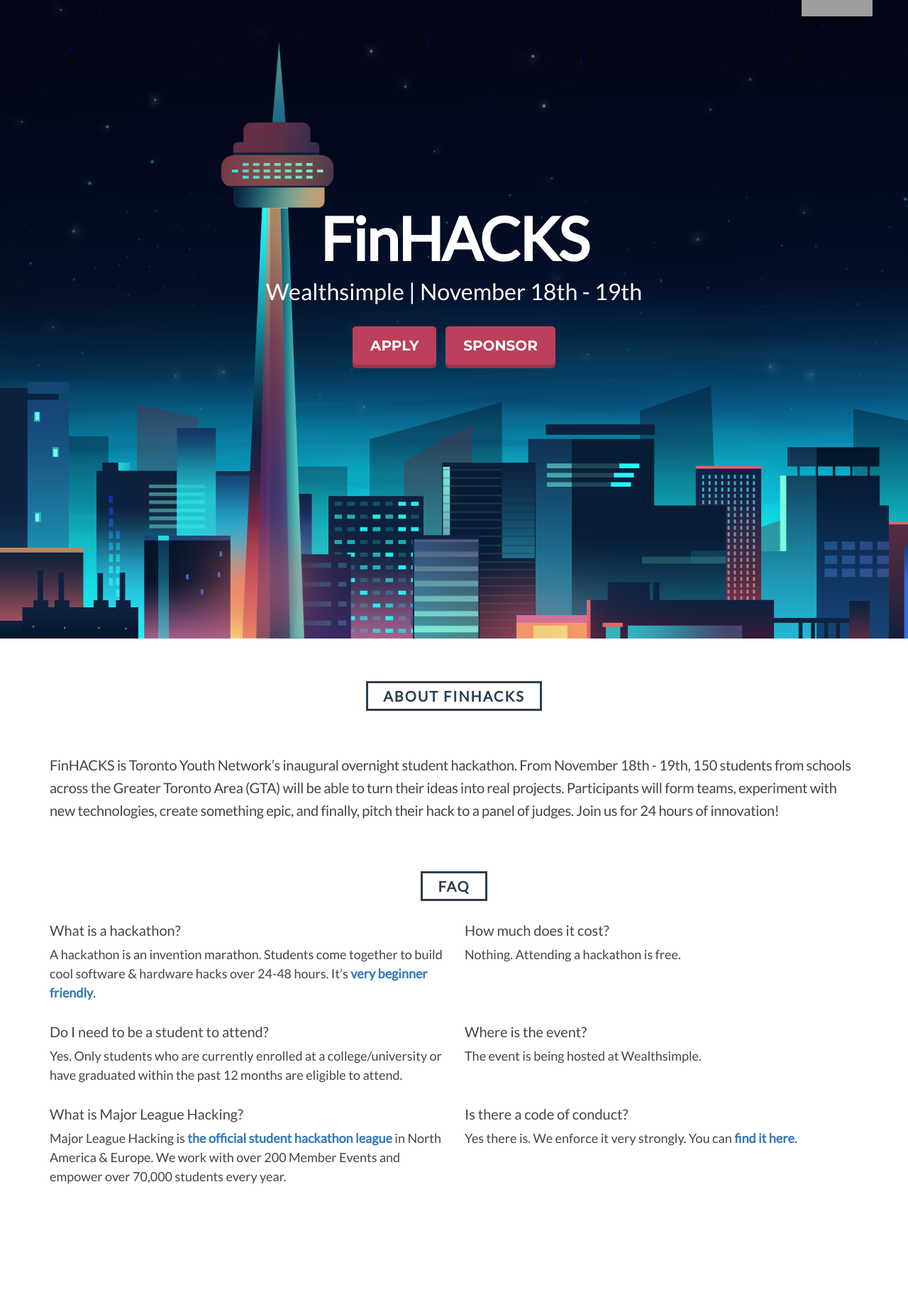
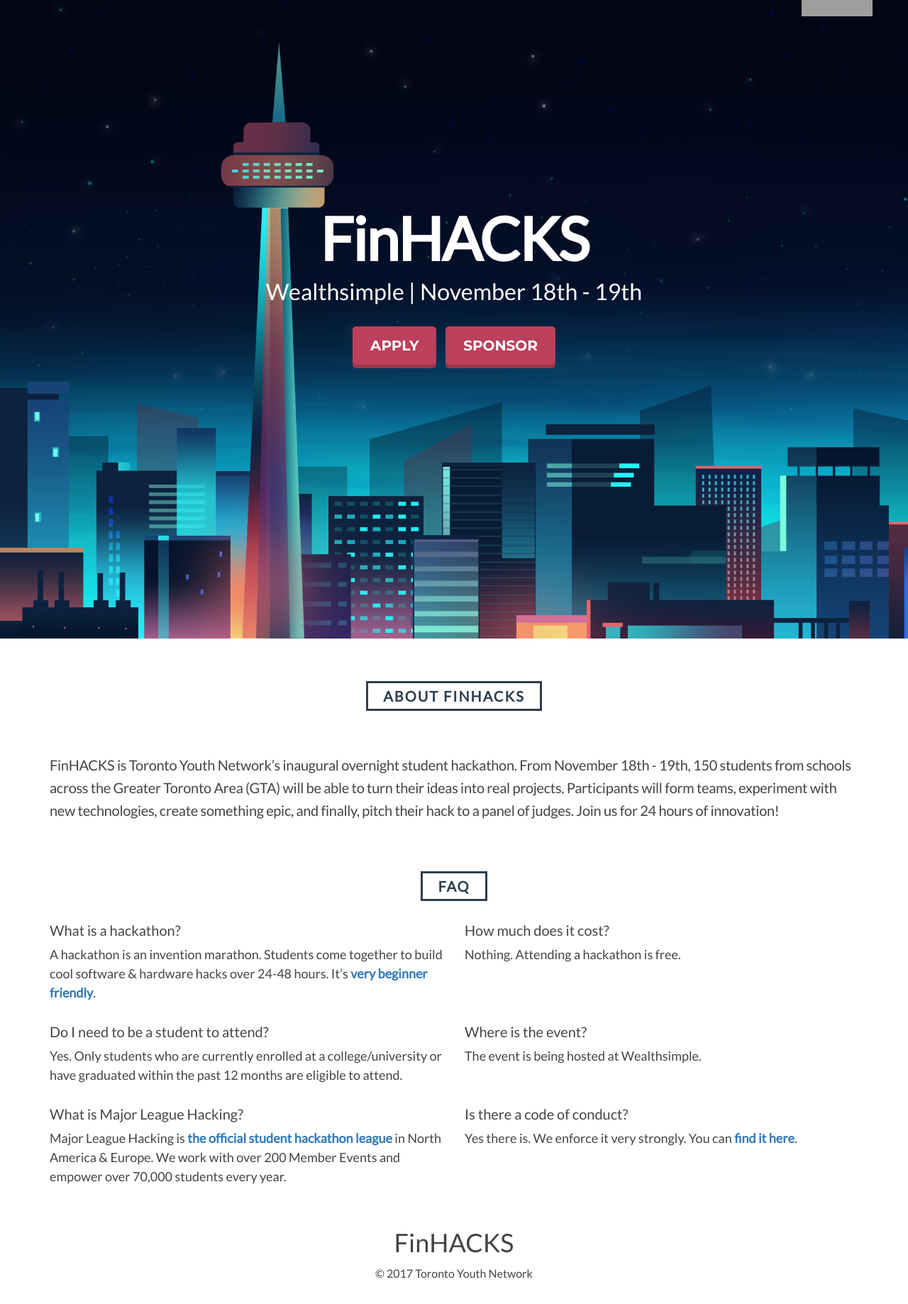
Before and after one commit to lokhinw/finhacks, a Jekyll site: the page built from index.html, in a window 1280 px wide. Shown: the whole page at 71% size. Built offline with Jekyll 4.4.1, drawn with Linux system fonts in a browser that asks for light colours; nearby versions of some CDN libraries; grey boxes are pictures that could not be loaded.

Commit message:
Update original.css

```diff
--- a/css/original.css
+++ b/css/original.css
@@ -252,7 +252,7 @@
 
 .footer {
   background-color: #FFFFFF;
-  color: #fff;
+  color: #444444;
   padding: 30px 0;
 }
 
@@ -262,7 +262,6 @@
 }
 
 .footer h3 {
-  font-family: 'Montserrat';
   font-size: 16px;
   font-weight: 400;
   line-height: 26px;
```
